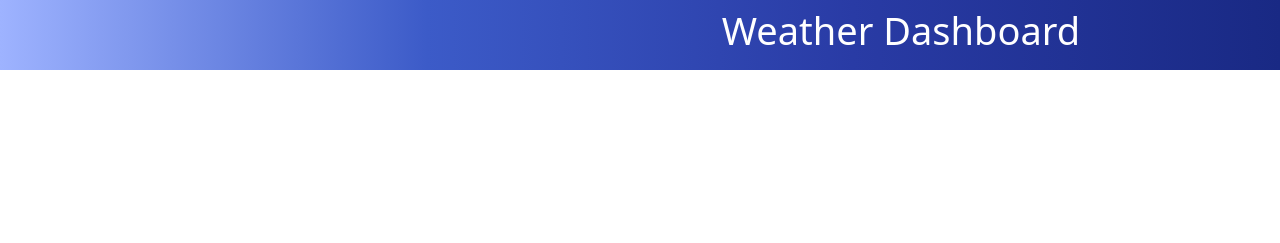
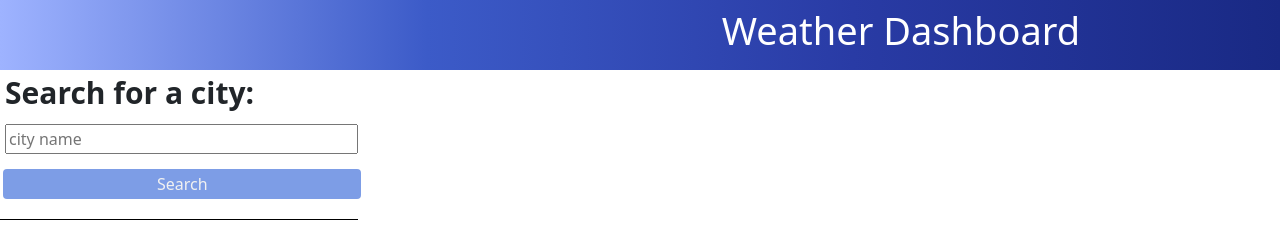
Before and after one commit to lkrum/API-Weather-Dashboard, a plain HTML site: page index.html in a window 1280 px wide. Drawn offline with nearby package versions, Linux system fonts and the light colour scheme.

Commit message:
added search bar styling

```diff
--- a/assets/script.js
+++ b/assets/script.js
@@ -1,9 +1,31 @@
 // GIVEN a weather dashboard with form inputs
+  // find form on bootstrap
 // WHEN I search for a city
+  // need to save search history in local storage
 // THEN I am presented with current and future conditions for that city and that city is added to the search history
+  // connect to weather API
+  // need to take search history from local storage and display it on page
+
 // WHEN I view current weather conditions for that city
 // THEN I am presented with the city name, the date, an icon representation of weather conditions, the temperature, the humidity, and the wind speed
 // WHEN I view future weather conditions for that city
 // THEN I am presented with a 5 - day forecast that displays the date, an icon representation of weather conditions, the temperature, the wind speed, and the humidity
 // WHEN I click on a city in the search history
 // THEN I am again presented with current and future conditions for that city
+
+// variables
+var apiKey = "40b10aa426a06b771a72b081e7b57995";
+var city;
+var queryURL = "http://api.openweathermap.org/data/2.5/weather?q=" + city + "&appid=" + apiKey;
+
+function getApi() {
+fetch(queryURL)
+  .then(function (response) {
+    return response.json();
+  })
+  .then(function (data) {
+    console.log(data)
+
+
+
+}
--- a/assets/style.css
+++ b/assets/style.css
@@ -9,3 +9,37 @@ header {
 h1 {
     font-size: 38px;
 }
+
+.search {
+  width: 40%;
+  padding-bottom: 20px;
+}
+
+.search h2 {
+  font-size: 30px;
+  font-weight: bold;
+  padding: 5px
+
+}
+
+#search-form {
+  width: 70% !important;
+  padding-left: 5px;
+}
+
+#search-btn {
+width: 70% !important;
+margin-left: 3px !important;
+margin-top: 15px;
+border-radius: 4px;
+background-color: #7d9de6;
+border: none;
+padding: 3px;
+color: rgb(241, 241, 241)
+
+}
+#border {
+  border-bottom: solid black 1px;
+  margin-top: 20px;
+  width: 70%;
+}
--- a/index.html
+++ b/index.html
@@ -1,24 +1,42 @@
 <!DOCTYPE html>
 <html lang="en">
+
 <head>
   <meta charset="UTF-8">
   <meta http-equiv="X-UA-Compatible" content="IE=edge">
   <meta name="viewport" content="width=device-width, initial-scale=1.0">
-<link rel="stylesheet" href="https://cdn.jsdelivr.net/npm/bootstrap@5.1.3/dist/css/bootstrap.min.css">
 
-<link rel="stylesheet" href="./assets/style.css">
+  <link rel="stylesheet" href="https://cdn.jsdelivr.net/npm/bootstrap@5.1.3/dist/css/bootstrap.min.css">
+
+  <link rel="stylesheet" href="./assets/style.css">
 
   <title>Weather Dashboard</title>
 </head>
 
 <body>
+  <!-- header -->
   <header>
     <h1>Weather Dashboard</h1>
   </header>
+  <!-- search bar on left side of page -->
+  <div class="col-12 col-md-6 col-lg-4 search">
+    <h2>Search for a city:</h2>
+    <form id="search-form" class="form w-100">
+      <input id="search-input" class="form-input w-100" type="text" placeholder="city name">
+    </form>
+    <button id="search-btn">Search</button>
+    <div id="border"></div>
+  </div>
 
 
 
+  <script src="https://code.jquery.com/jquery-3.6.3.js"></script>
+  <script src="https://cdn.jsdelivr.net/npm/bootstrap@5.1.3/dist/js/bootstrap.bundle.min.js"
+    integrity="sha384-ka7Sk0Gln4gmtz2MlQnikT1wXgYsOg+OMhuP+IlRH9sENBO0LRn5q+8nbTov4+1p"
+    crossorigin="anonymous"></script>
+  <script src="https://cdn.jsdelivr.net/npm/dayjs@1.11.3/dayjs.min.js"
+    integrity="sha256-iu/zLUB+QgISXBLCW/mcDi/rnf4m4uEDO0wauy76x7U=" crossorigin="anonymous"></script>
+  <script src="./assets/script.js"></script>
+</body>
 
-<script src="./assets/script.js"></script>
-</body>
 </html>
```
